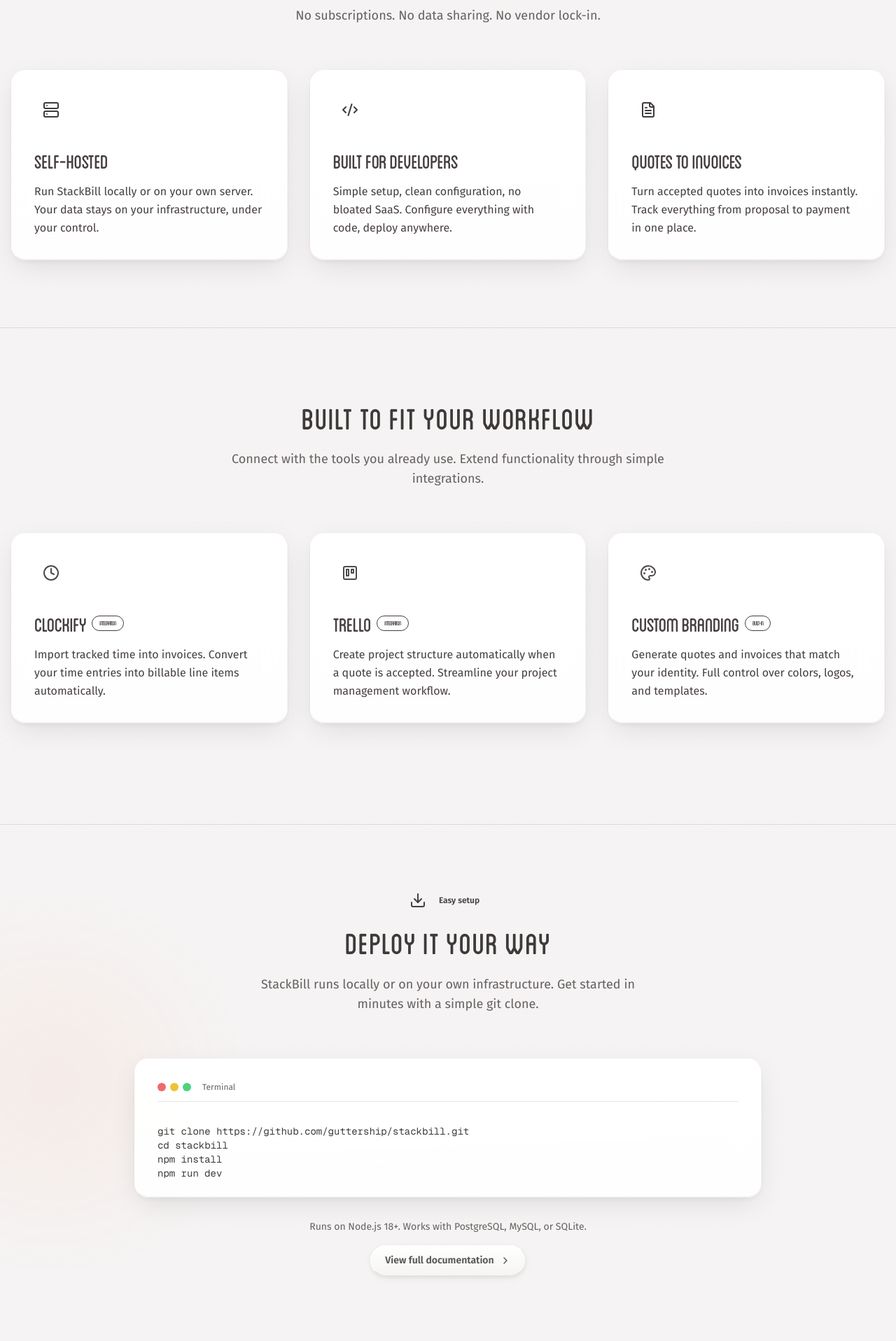
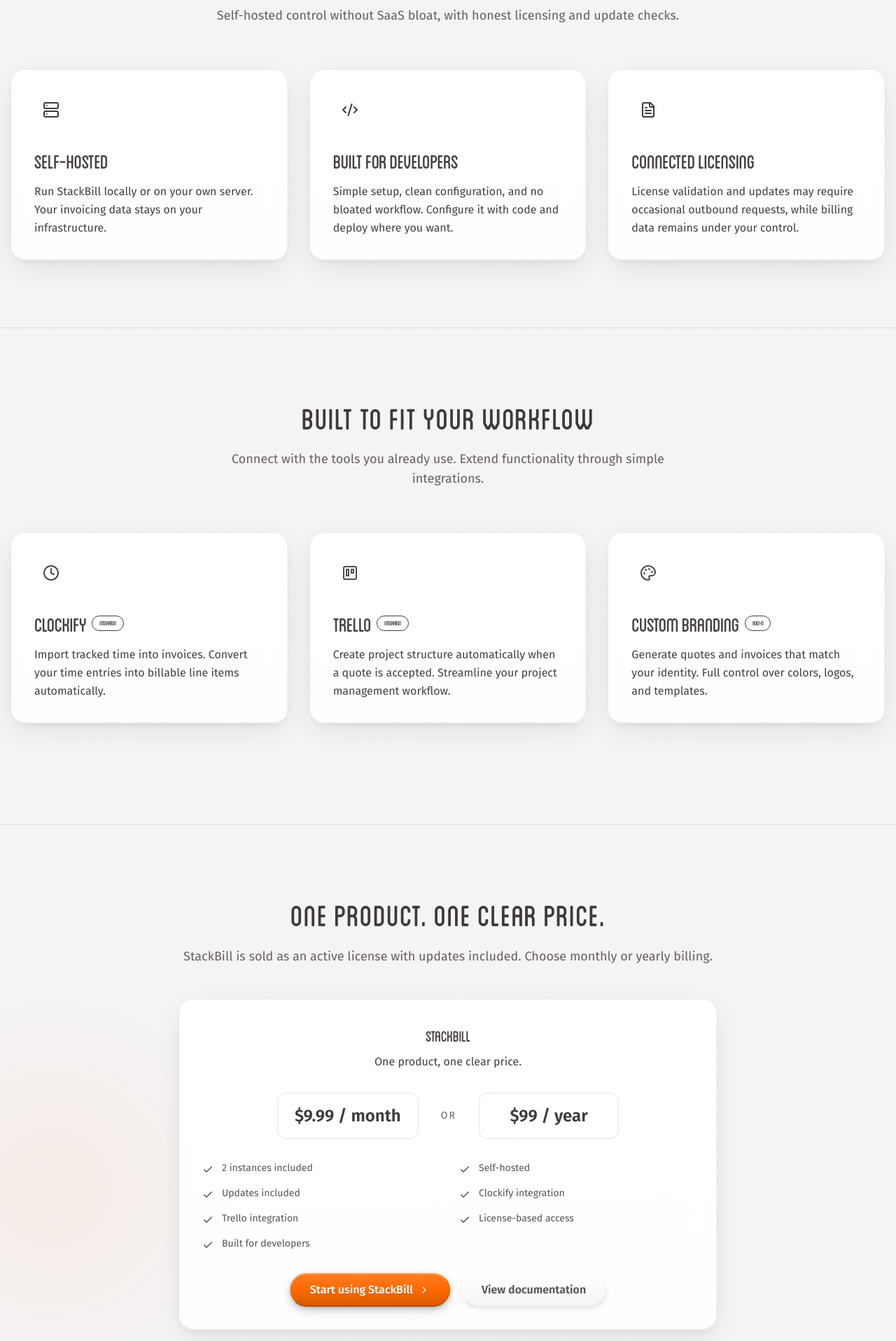
Before and after one commit to guttership/stackbill-vendor, a Next.js app: page / in a window 1280 px wide. Shown: the part 880-2797 px from the top of the page at 70% size. Built offline with nearby package versions, Linux system fonts and the light colour scheme; no server answers.

Commit message:
fix: align landing messaging and pricing CTA

```diff
--- a/app/(marketing)/page.tsx
+++ b/app/(marketing)/page.tsx
@@ -41,7 +41,7 @@
                   </Link>
                 </Button>
                 <Button size="lg" variant="outline" asChild>
-                  <Link href="#installation">{messages.marketing.heroSecondaryCta}</Link>
+                  <Link href="/pricing">{messages.marketing.heroSecondaryCta}</Link>
                 </Button>
               </div>
 
@@ -127,6 +127,58 @@
                 </Card>
               )
             })}
+          </div>
+        </div>
+      </section>
+
+      <section className="border-b border-black/10">
+        <div className="container mx-auto px-4 py-16 md:py-24">
+          <div className="max-w-5xl mx-auto">
+            <div className="text-center mb-12 space-y-4">
+              <h2 className="section-title">{messages.marketing.pricingHighlightTitle}</h2>
+              <p className="text-lg max-w-[760px] mx-auto text-[#676060]">{messages.marketing.pricingHighlightSubtitle}</p>
+            </div>
+
+            <Card className="max-w-3xl mx-auto">
+              <CardHeader className="text-center">
+                <CardTitle className="text-3xl">StackBill</CardTitle>
+                <CardDescription className="text-base">{messages.marketing.pricingHighlightNote}</CardDescription>
+              </CardHeader>
+              <CardContent className="space-y-8">
+                <div className="flex flex-col md:flex-row items-center justify-center gap-4 md:gap-8 text-center">
+                  <div className="rounded-xl border border-black/10 px-6 py-4 min-w-[200px]">
+                    <p className="text-2xl font-semibold text-[#3f3a3a]">{messages.marketing.pricingHighlightMonthly}</p>
+                  </div>
+                  <span className="text-sm text-[#676060] uppercase tracking-[0.15em]">{messages.marketing.pricingHighlightOr}</span>
+                  <div className="rounded-xl border border-black/10 px-6 py-4 min-w-[200px]">
+                    <p className="text-2xl font-semibold text-[#3f3a3a]">{messages.marketing.pricingHighlightYearly}</p>
+                  </div>
+                </div>
+
+                <div className="grid md:grid-cols-2 gap-x-8 gap-y-4">
+                  {messages.marketing.pricingHighlightFeatures.map((feature) => (
+                    <div key={feature} className="flex items-start gap-3">
+                      <Check className="h-4 w-4 mt-1 text-[#4f4a4a]" />
+                      <span className="text-sm text-[#555353]">{feature}</span>
+                    </div>
+                  ))}
+                </div>
+
+                <div className="flex flex-col sm:flex-row gap-4 justify-center">
+                  <Button size="lg" asChild>
+                    <Link href="/pricing">
+                      {messages.marketing.pricingHighlightPrimaryCta}
+                      <ChevronRight className="ml-2 h-4 w-4" />
+                    </Link>
+                  </Button>
+                  <Button size="lg" variant="outline" asChild>
+                    <Link href={"https://stackbill.tech"} target="_blank" rel="noopener noreferrer">
+                      {messages.marketing.pricingHighlightSecondaryCta}
+                    </Link>
+                  </Button>
+                </div>
+              </CardContent>
+            </Card>
           </div>
         </div>
       </section>
@@ -217,7 +269,9 @@
                 </Link>
               </Button>
               <Button size="lg" variant="outline" asChild>
-                <Link href="#features">{messages.marketing.finalSecondaryCta}</Link>
+                <Link href={"https://stackbill.tech"} target="_blank" rel="noopener noreferrer">
+                  {messages.marketing.finalSecondaryCta}
+                </Link>
               </Button>
             </div>
 
--- a/components/pricing/pricing-card.tsx
+++ b/components/pricing/pricing-card.tsx
@@ -40,7 +40,7 @@
         </div>
         {savings && (
           <Badge variant="outline" className="w-fit mt-4 border-[color:var(--brand-primary)]/40 text-[#4f4a4a]">
-            Save {savings} per year
+            {savings}
           </Badge>
         )}
       </CardHeader>
--- a/lib/i18n/messages.ts
+++ b/lib/i18n/messages.ts
@@ -29,6 +29,15 @@
     integrationsTitle: string
     integrationsSubtitle: string
     integrationsCards: Array<{ title: string; badge: string; description: string }>
+    pricingHighlightTitle: string
+    pricingHighlightSubtitle: string
+    pricingHighlightMonthly: string
+    pricingHighlightYearly: string
+    pricingHighlightOr: string
+    pricingHighlightFeatures: string[]
+    pricingHighlightNote: string
+    pricingHighlightPrimaryCta: string
+    pricingHighlightSecondaryCta: string
     installationTitle: string
     installationText: string
     installBadge: string
@@ -162,27 +171,27 @@
   },
   marketing: {
     heroTitle: 'Self-hosted invoicing for developers',
-    heroSubtitle: 'Create quotes, generate invoices, and keep full control of your data.',
+    heroSubtitle: 'Create quotes and invoices on your own infrastructure, with a clear license model built for developers.',
     heroPrimaryCta: 'Start using StackBill',
-    heroSecondaryCta: 'View documentation',
-    reassurance: ['2 instances included.', 'Self-hosted.', 'Built for developers.'],
+    heroSecondaryCta: 'View pricing',
+    reassurance: ['2 instances included.', 'Self-hosted.', 'License-based access.'],
     whyTitle: 'Own your invoices. Own your stack.',
-    whySubtitle: 'No subscriptions. No data sharing. No vendor lock-in.',
+    whySubtitle: 'Self-hosted control without SaaS bloat, with honest licensing and update checks.',
     whyCards: [
       {
         title: 'Self-hosted',
         description:
-          'Run StackBill locally or on your own server. Your data stays on your infrastructure, under your control.',
+          'Run StackBill locally or on your own server. Your invoicing data stays on your infrastructure.',
       },
       {
         title: 'Built for developers',
         description:
-          'Simple setup, clean configuration, no bloated SaaS. Configure everything with code, deploy anywhere.',
+          'Simple setup, clean configuration, and no bloated workflow. Configure it with code and deploy where you want.',
       },
       {
-        title: 'Quotes to invoices',
+        title: 'Connected licensing',
         description:
-          'Turn accepted quotes into invoices instantly. Track everything from proposal to payment in one place.',
+          'License validation and updates may require occasional outbound requests, while billing data remains under your control.',
       },
     ],
     integrationsTitle: 'Built to fit your workflow',
@@ -208,6 +217,24 @@
           'Generate quotes and invoices that match your identity. Full control over colors, logos, and templates.',
       },
     ],
+    pricingHighlightTitle: 'One product. One clear price.',
+    pricingHighlightSubtitle:
+      'StackBill is sold as an active license with updates included. Choose monthly or yearly billing.',
+    pricingHighlightMonthly: '$9.99 / month',
+    pricingHighlightYearly: '$99 / year',
+    pricingHighlightOr: 'or',
+    pricingHighlightFeatures: [
+      '2 instances included',
+      'Self-hosted',
+      'Updates included',
+      'Clockify integration',
+      'Trello integration',
+      'License-based access',
+      'Built for developers',
+    ],
+    pricingHighlightNote: 'One product, one clear price.',
+    pricingHighlightPrimaryCta: 'Start using StackBill',
+    pricingHighlightSecondaryCta: 'View documentation',
     installationTitle: 'Deploy it your way',
     installationText:
       'StackBill runs locally or on your own infrastructure. Get started in minutes with a simple git clone.',
@@ -219,54 +246,45 @@
     faqSubtitle: 'Everything you need to know about StackBill',
     faqs: [
       {
-        q: 'What does "2 instances included" mean?',
-        a: 'Each license allows you to run StackBill on up to 2 separate environments or servers. Perfect for running a production instance and a staging/development instance.',
+        q: 'Can I self-host StackBill?',
+        a: 'Yes. Run it locally or on your own server.',
       },
       {
-        q: 'Is StackBill completely self-hosted?',
-        a: 'Yes. StackBill runs entirely on your own infrastructure. No data is sent to external servers. You have complete control over your invoicing data, backups, and security.',
+        q: 'Does it work on localhost?',
+        a: 'Yes. A license includes up to 2 instances.',
       },
       {
-        q: 'Can I customize the invoice templates?',
-        a: 'Absolutely. StackBill provides full control over invoice and quote templates. You can customize colors, fonts, logos, and layout through configuration files or by editing the templates directly.',
+        q: 'Is StackBill a SaaS?',
+        a: 'No. StackBill is self-hosted, but connected for licensing and updates.',
       },
       {
-        q: 'What integrations are available?',
-        a: 'Currently, StackBill integrates with Clockify for time tracking and Trello for project management. More integrations are being added regularly. You can also build custom integrations using the API.',
-      },
-      {
-        q: 'Do I need technical knowledge to run StackBill?',
-        a: 'Basic knowledge of Node.js and command-line tools is helpful. If you can run npm commands and deploy a web application, you can run StackBill. Detailed documentation guides you through every step.',
-      },
-      {
-        q: 'What happens after I purchase?',
-        a: 'You receive immediate access to the private GitHub repository, complete documentation, and all future updates. Installation takes just minutes, and you can start creating invoices right away.',
+        q: 'What happens if my license expires?',
+        a: 'Your existing setup remains accessible, while premium features or updates may be limited depending on license status.',
       },
     ],
     finalTitle: 'Ready to take control?',
     finalText:
-      'Start creating professional invoices with StackBill. One-time purchase, lifetime access.',
-    finalPrimaryCta: 'View pricing',
-    finalSecondaryCta: 'Learn more',
+      'Replace bloated invoicing SaaS with a self-hosted workflow that keeps you in control.',
+    finalPrimaryCta: 'Start using StackBill',
+    finalSecondaryCta: 'View documentation',
     questionsLabel: 'Questions? Contact us at',
   },
   pricing: {
     title: 'Simple, transparent pricing',
-    subtitle: 'Choose the plan that works best for you. All plans include full access to StackBill.',
+    subtitle: 'StackBill is available at $9.99/month or $99/year. Active license, 2 instances included, updates included.',
     includedTitle: 'Everything included in all plans',
     includedFeatures: [
       '2 instances included',
       'Self-hosted on your infrastructure',
-      'Unlimited quotes & invoices',
-      'Custom branding & templates',
+      'Updates included',
       'Clockify time tracking integration',
       'Trello project management integration',
-      'Email support',
-      'Regular updates & improvements',
+      'License-based access',
+      'Built for developers',
     ],
     bestValue: 'Best Value',
     savePerYear: 'Save $20.88 per year',
-    getStarted: 'Get started',
+    getStarted: 'Start using StackBill',
   },
   checkout: {
     loading: 'Loading...',
@@ -415,27 +433,27 @@
   },
   marketing: {
     heroTitle: 'Facturation self-hosted pour les developpeurs',
-    heroSubtitle: 'Creez des devis, generez des factures et gardez le controle total de vos donnees.',
+    heroSubtitle: 'Creez devis et factures sur votre infrastructure, avec un modele de licence clair pour les developpeurs.',
     heroPrimaryCta: 'Commencer avec StackBill',
-    heroSecondaryCta: 'Voir la documentation',
-    reassurance: ['2 instances incluses.', 'Self-hosted.', 'Concu pour les developpeurs.'],
+    heroSecondaryCta: 'Voir les tarifs',
+    reassurance: ['2 instances incluses.', 'Self-hosted.', 'Acces base sur licence.'],
     whyTitle: 'Vos factures. Votre stack.',
-    whySubtitle: 'Pas de verrou SaaS. Pas de partage de donnees. Pas de dependance.',
+    whySubtitle: 'Le controle du self-hosted, sans bloat SaaS, avec une licence et des mises a jour assumees.',
     whyCards: [
       {
         title: 'Self-hosted',
         description:
-          'Executez StackBill en local ou sur votre serveur. Vos donnees restent chez vous, sous votre controle.',
+          'Executez StackBill en local ou sur votre serveur. Vos donnees de facturation restent sur votre infrastructure.',
       },
       {
         title: 'Pense pour les developpeurs',
         description:
-          'Installation simple, configuration propre, sans complexite SaaS inutile. Deploiement partout.',
+          'Installation simple, configuration propre, sans usine a gaz. Configurez avec du code et deployez ou vous voulez.',
       },
       {
-        title: 'Du devis a la facture',
+        title: 'Licence connectee',
         description:
-          'Transformez un devis accepte en facture instantanement et suivez le cycle complet.',
+          'La validation de licence et les mises a jour peuvent demander des requetes sortantes ponctuelles, sans exposer vos donnees de facturation.',
       },
     ],
     integrationsTitle: 'Concu pour votre workflow',
@@ -461,6 +479,24 @@
           'Generez des devis et factures a votre image: couleurs, logo et templates.',
       },
     ],
+    pricingHighlightTitle: 'Un produit. Un prix clair.',
+    pricingHighlightSubtitle:
+      'StackBill fonctionne avec une licence active incluant les mises a jour. Choisissez mensuel ou annuel.',
+    pricingHighlightMonthly: '9,99 $ / mois',
+    pricingHighlightYearly: '99 $ / an',
+    pricingHighlightOr: 'ou',
+    pricingHighlightFeatures: [
+      '2 instances incluses',
+      'Self-hosted',
+      'Mises a jour incluses',
+      'Integration Clockify',
+      'Integration Trello',
+      'Acces base sur licence',
+      'Concu pour les developpeurs',
+    ],
+    pricingHighlightNote: 'Un produit, un prix clair.',
+    pricingHighlightPrimaryCta: 'Commencer avec StackBill',
+    pricingHighlightSecondaryCta: 'Voir la documentation',
     installationTitle: 'Deployez a votre facon',
     installationText:
       'StackBill fonctionne en local ou sur votre propre infrastructure. Demarrage en quelques minutes.',
@@ -472,53 +508,44 @@
     faqSubtitle: 'Tout ce qu\'il faut savoir sur StackBill',
     faqs: [
       {
-        q: 'Que signifie "2 instances incluses" ?',
-        a: 'Chaque licence vous permet d\'executer StackBill sur 2 environnements ou serveurs distincts.',
+        q: 'Puis-je auto-heberger StackBill ?',
+        a: 'Oui. Vous pouvez l\'executer en local ou sur votre propre serveur.',
       },
       {
-        q: 'StackBill est-il vraiment self-hosted ?',
-        a: 'Oui. StackBill s\'execute entierement sur votre infrastructure, sans envoi de donnees vers des serveurs tiers.',
+        q: 'Est-ce que StackBill fonctionne sur localhost ?',
+        a: 'Oui. Une licence inclut jusqu\'a 2 instances.',
       },
       {
-        q: 'Puis-je personnaliser les templates de facture ?',
-        a: 'Oui. Vous pouvez personnaliser couleurs, polices, logos et mise en page.',
+        q: 'StackBill est-il un SaaS ?',
+        a: 'Non. StackBill est self-hosted, mais connecte pour la licence et les mises a jour.',
       },
       {
-        q: 'Quelles integrations sont disponibles ?',
-        a: 'Clockify et Trello sont deja disponibles, avec possibilite d\'integrations custom via API.',
-      },
-      {
-        q: 'Faut-il un niveau technique pour l\'utiliser ?',
-        a: 'Des bases Node.js/CLI sont utiles. Si vous savez lancer des commandes npm, vous pouvez deployer StackBill.',
-      },
-      {
-        q: 'Que se passe-t-il apres l\'achat ?',
-        a: 'Vous obtenez l\'acces au repo prive, la documentation complete et les mises a jour futures.',
+        q: 'Que se passe-t-il si ma licence expire ?',
+        a: 'Votre installation existante reste accessible, tandis que certaines fonctions premium ou mises a jour peuvent etre limitees selon le statut de licence.',
       },
     ],
     finalTitle: 'Pret a reprendre le controle ?',
-    finalText: 'Creez des factures professionnelles avec StackBill. Achat unique, acces a vie.',
-    finalPrimaryCta: 'Voir les tarifs',
-    finalSecondaryCta: 'En savoir plus',
+    finalText: 'Remplacez les SaaS de facturation trop lourds par un workflow self-hosted, clair et maitrise.',
+    finalPrimaryCta: 'Commencer avec StackBill',
+    finalSecondaryCta: 'Voir la documentation',
     questionsLabel: 'Une question ? Contactez-nous :',
   },
   pricing: {
     title: 'Tarification simple et transparente',
-    subtitle: 'Choisissez le plan qui vous convient. Tous les plans incluent l\'acces complet a StackBill.',
+    subtitle: 'StackBill est propose a 9,99 $/mois ou 99 $/an. Licence active, 2 instances incluses, mises a jour incluses.',
     includedTitle: 'Inclus dans tous les plans',
     includedFeatures: [
       '2 instances incluses',
       'Self-hosted sur votre infrastructure',
-      'Devis et factures illimites',
-      'Branding et templates personnalises',
+      'Mises a jour incluses',
       'Integration Clockify',
       'Integration Trello',
-      'Support email',
-      'Mises a jour regulieres',
+      'Acces base sur licence',
+      'Concu pour les developpeurs',
     ],
     bestValue: 'Meilleure offre',
     savePerYear: 'Economisez 20,88 $/an',
-    getStarted: 'Commencer',
+    getStarted: 'Commencer avec StackBill',
   },
   checkout: {
     loading: 'Chargement...',
```
